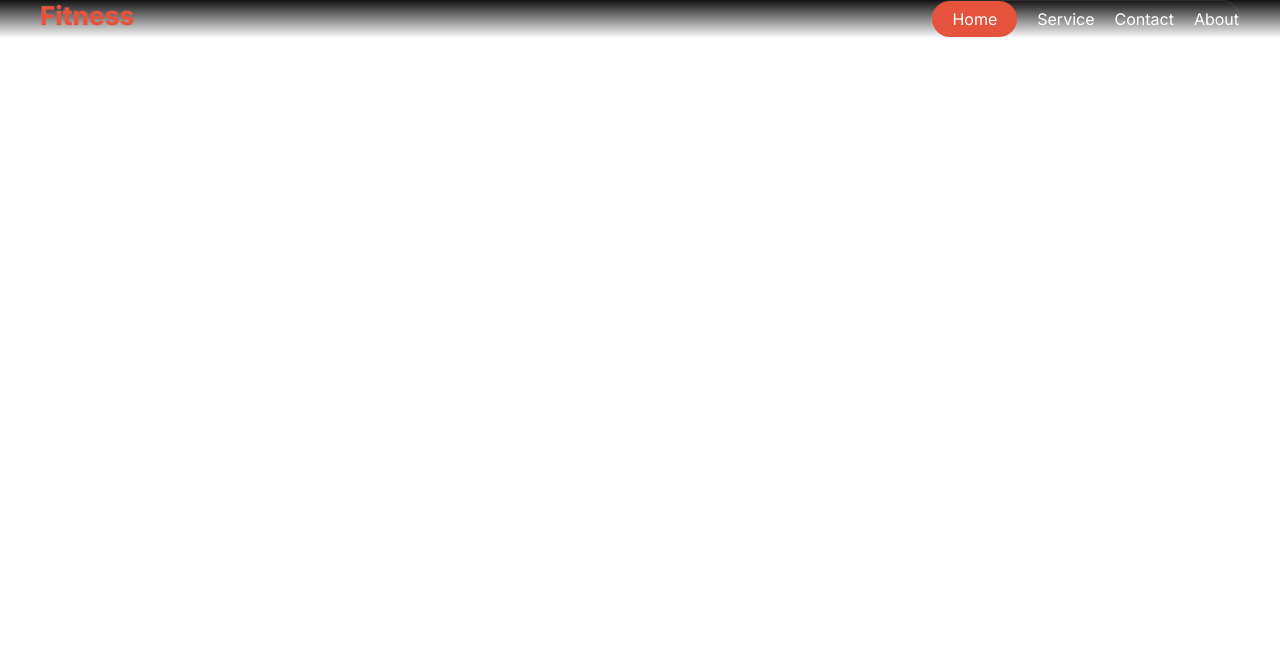
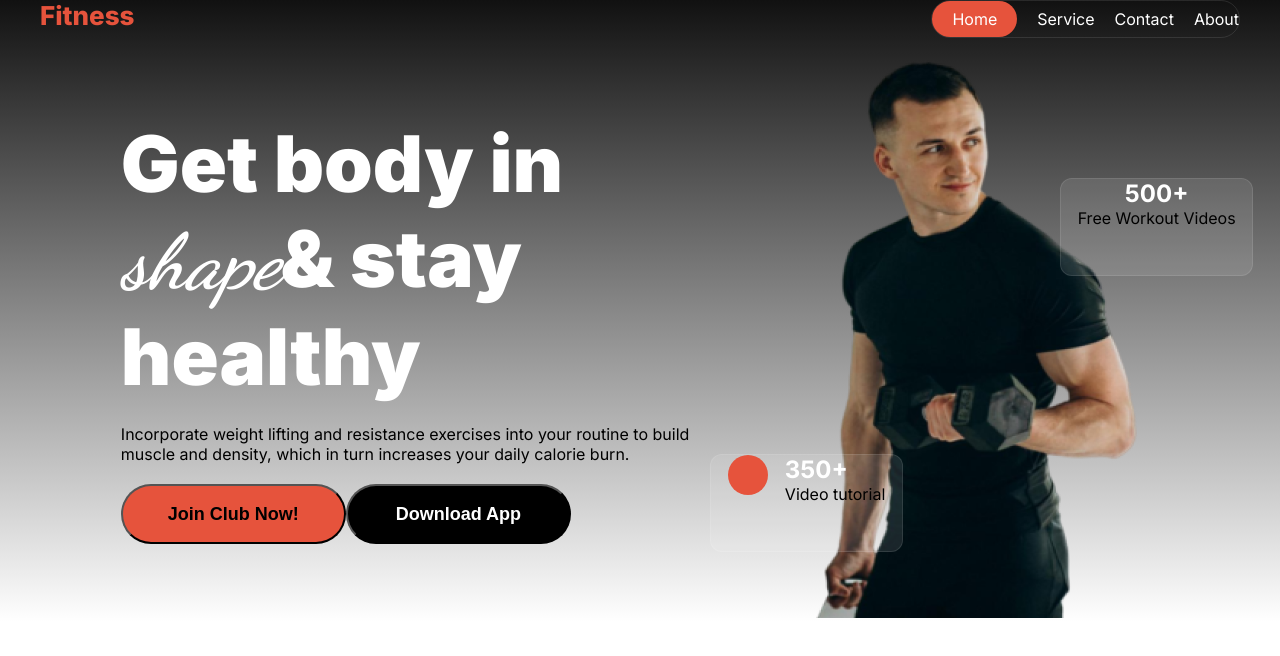
Before and after one commit to jaky-sheikh/batch-10-assignment-2, a plain HTML site: page index.html in a window 1280 px wide. Drawn offline with Linux system fonts and the light colour scheme.

Commit message:
header part design

```diff
--- a/index.html
+++ b/index.html
@@ -25,6 +25,37 @@
             </nav>
         </div>
         <!-- navigation part end -->
+        <!-- others part of header -->
+        <div class="get-body-container">
+            <div class="heading-container">
+                <h1 id="heading">Get body in <br> <span id="shape-font">shape</span>& stay <br> healthy</h1>
+                <br>
+                <p>Incorporate weight lifting and resistance exercises into your routine to build <br> muscle and density, which in turn increases your daily calorie burn.</p>
+                <br>
+                <div class="btn-container">
+                    <div><button id="btn-back-color-1">Join Club Now!</button></div>
+                    <div><button id="btn-back-color-2">Download App</button></div>
+                </div>
+            </div>
+            <div>
+                <div class="image-container">
+                    <img src="images/Images 2.png" alt="body-builder">
+                    <div class="first-div-position">
+                        <h2 class="image-heading">500+</h2>
+                        <p>Free Workout Videos</p>
+                    </div>
+
+                    <div class="div-tutorial">
+                        <div class="div-circle"></div>
+                            <div>
+                                <h2 class="image-heading">350+</h2>
+                                <p>Video tutorial</p>
+                            </div>
+                    </div>
+                </div>
+
+            </div>
+        </div>
     </header>
     <main>
 
--- a/styles/style.css
+++ b/styles/style.css
@@ -1,4 +1,5 @@
 @import url('https://fonts.googleapis.com/css2?family=Inter:ital,opsz,wght@0,14..32,100..900;1,14..32,100..900&display=swap');
+@import url('https://fonts.googleapis.com/css2?family=Dancing+Script:wght@400..700&display=swap');
 *{
     box-sizing: border-box;
     margin: 0;
@@ -40,3 +41,77 @@ body{
 .nav-hamburger{
     display: none;
 }
+/* get body stay safe part design */
+.get-body-container{
+    display: flex;
+    justify-content: space-evenly;
+    align-items: center;
+}
+.heading-container{
+
+}
+#heading{
+    color: rgb(255, 255, 255);
+    font-size: 78px;
+    font-weight: 900;
+}
+#shape-font{
+    font-family: Dancing Script;
+    font-style: italic;
+}
+
+.btn-container{
+    display: flex;
+}
+.btn-container>div>button{
+    width: 225px;
+    height: 60px;
+    border-radius: 45px;
+    font-size: 18px;
+    font-weight: 600;
+}
+#btn-back-color-1{
+    background: rgb(230, 83, 60);
+}
+#btn-back-color-2{
+    background-color: black;
+    color: white;
+}
+/* header image part design */
+.image-container{
+    position: relative;
+    display: inline-block;
+}
+.image-heading{
+    color: white;
+}
+.first-div-position{
+    border: 1px solid rgba(255, 255, 255, 0.1);
+    border-radius: 12px;
+    background: rgba(255, 255, 255, 0.1);
+    width: 193px;
+    height: 98px;
+    text-align: center;
+    position: absolute;
+    top: 140px;
+    left: 250px;
+}
+.div-tutorial{
+    border: 1px solid rgba(255, 255, 255, 0.1);
+    border-radius: 12px;
+    background: rgba(255, 255, 255, 0.1);
+    width: 193px;
+    height: 98px;
+    display: flex;
+    justify-content: space-evenly;
+    position: absolute;
+    bottom: 70px;
+    left: -100px;
+
+}
+.div-circle{
+    border-radius: 50%;
+    width: 40px;
+    height: 40px;
+    background: rgb(230, 83, 60);
+}
```
